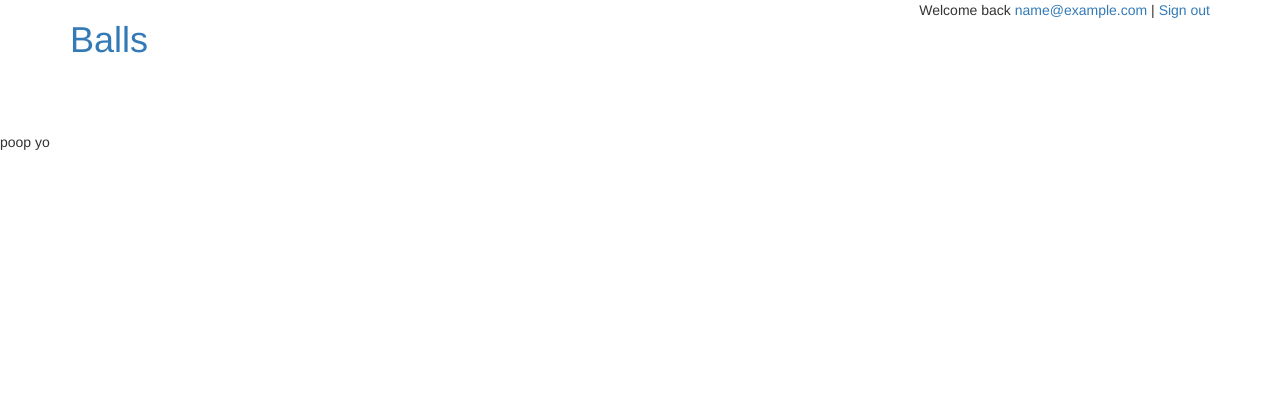
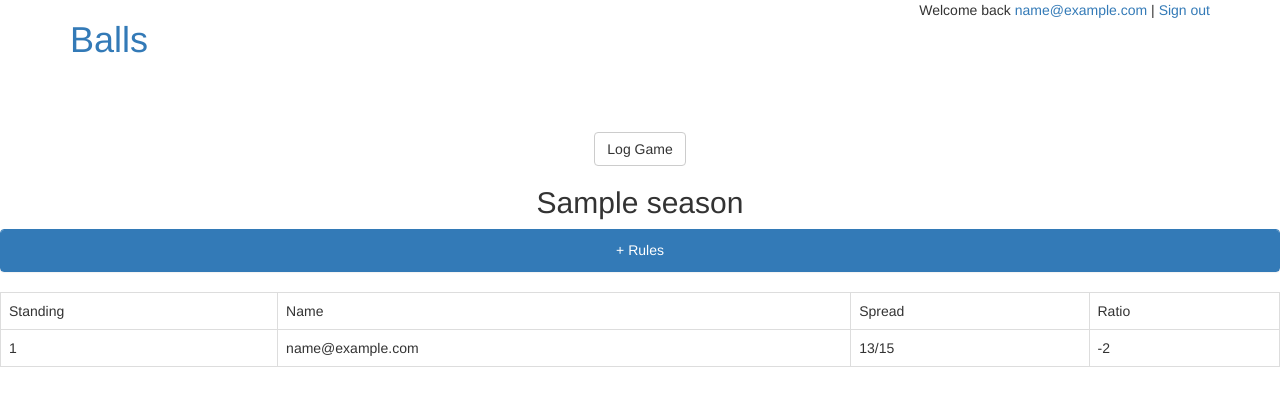
Before and after one commit to burz/balls, a Rails app: page /leagues/1/seasons/1 in a window 1280 px wide. Shown: the top 406 px of the page. Run offline with Rails 7, Linux system fonts and the light colour scheme; a user stored in the database is signed in; tables that the repository leaves empty hold one stand-in row (values such as "Sample post"); style sheets or scripts are compiled from the project's sources; some libraries are stand-ins or nearby versions.

Commit message:
Add a season page

```diff
--- a/app/controllers/seasons_controller.rb
+++ b/app/controllers/seasons_controller.rb
@@ -4,6 +4,11 @@ class SeasonsController < ApplicationController
   def index
     @league = current_user.leagues.find params[:league_id]
     @seasons = @league.seasons
+  end
+
+  def show
+    @league = current_user.leagues.find params[:league_id]
+    @season = @league.seasons.find params[:id]
   end
 
   def new
--- a/app/models/season.rb
+++ b/app/models/season.rb
@@ -2,11 +2,11 @@ class Season < ActiveRecord::Base
   belongs_to :league
 
   def get_spread user
-    return '13/15'
+    '13/15'
   end
 
   def get_ratio user
-    return '-2'
+    '-2'
   end
 
   def rankings
--- a/app/models/user.rb
+++ b/app/models/user.rb
@@ -8,11 +8,11 @@ class User < ActiveRecord::Base
   has_many :leagues, through: :league_memberships
 
   def get_spread
-    return '20/15'
+    '20/15'
   end
 
   def get_ratio
-    return '+5'
+    '+5'
   end
 
   def admin? league
--- a/app/views/seasons/show.html.erb
+++ b/app/views/seasons/show.html.erb
@@ -1 +1,46 @@
-poop yo
+<%= render template: 'common/nav_bar' %>
+<div id="season_info">
+  <center>
+    <h2><%= @season.name %></h2>
+    <div class="panel panel-primary">
+      <div id="rules_button" class="panel-heading">+ Rules</div>
+      <div id="rules_panel" class="panel-body">
+        <h3>
+          Number of players per team: <%= @season.players_per_team %>
+          <br>
+          Number of cups per team: <%= @season.cups_per_team %>
+          <br>
+          Additional rules: <%= @season.additional_rules %>
+        </h3>
+      </div>
+    </div>
+    <table class="table table-bordered table-hover">
+      <tr>
+        <td>Standing</td>
+        <td>Name</td>
+        <td>Spread</td>
+        <td>Ratio</td>
+      </tr>
+      <% i = 1 %>
+      <% for user in @season.rankings %>
+        <tr class="user_row" user_path="<%= user_path user %>">
+          <td><%= i %></td>
+          <% i = i + 1 %>
+          <td><%= user.email %></td>
+          <td><%= @season.get_spread user %></td>
+          <td><%= @season.get_ratio user %></td>
+        </tr>
+      <% end %>
+    </table>
+  </center>
+  <script>
+    $('#rules_panel').hide();
+    $('#rules_button').click(function () {
+      $('#rules_panel').toggle();
+    });
+    $('.user_row').click(function (event_object) {
+      var target_path = event_object.target.parentElement.getAttribute('user_path');
+      window.location.replace(target_path);
+    });
+  </script>
+</div>
```
Also changed, not shown: app/models/league.rb (+6 -2 lines).
